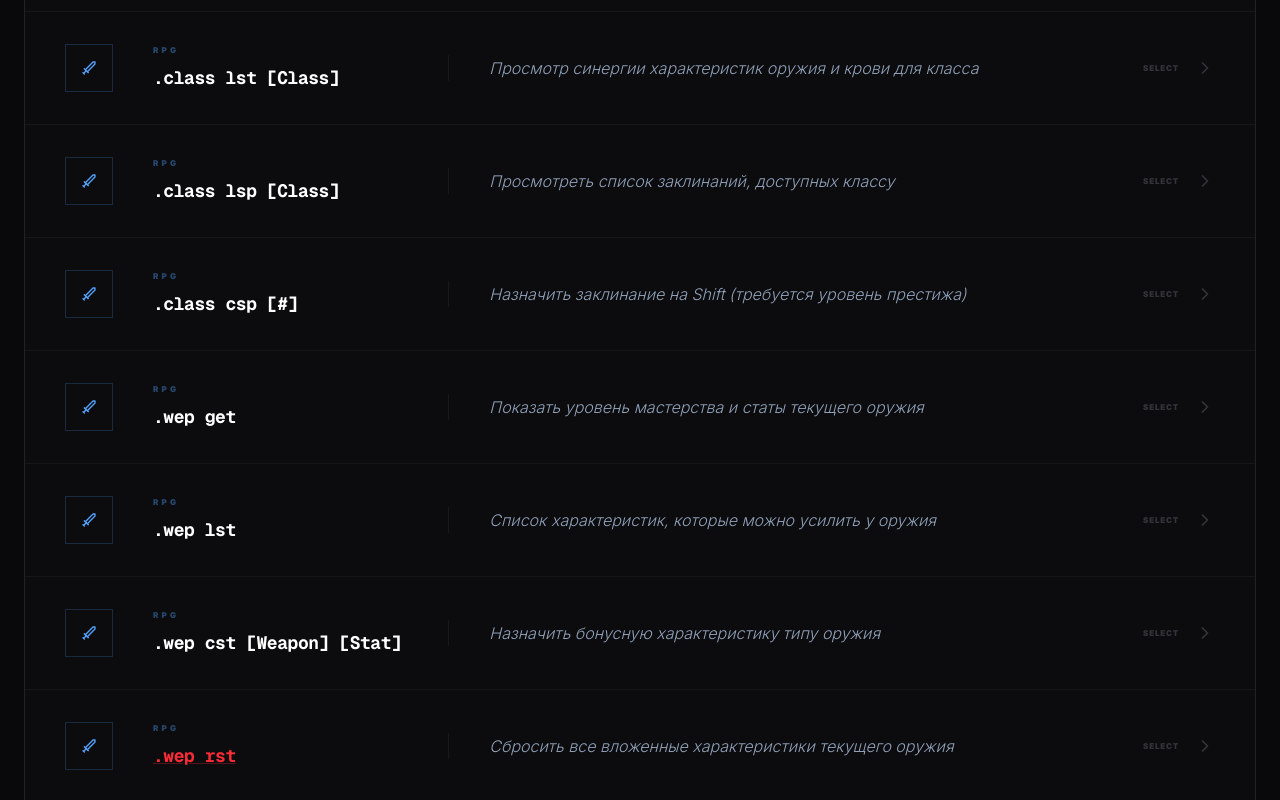
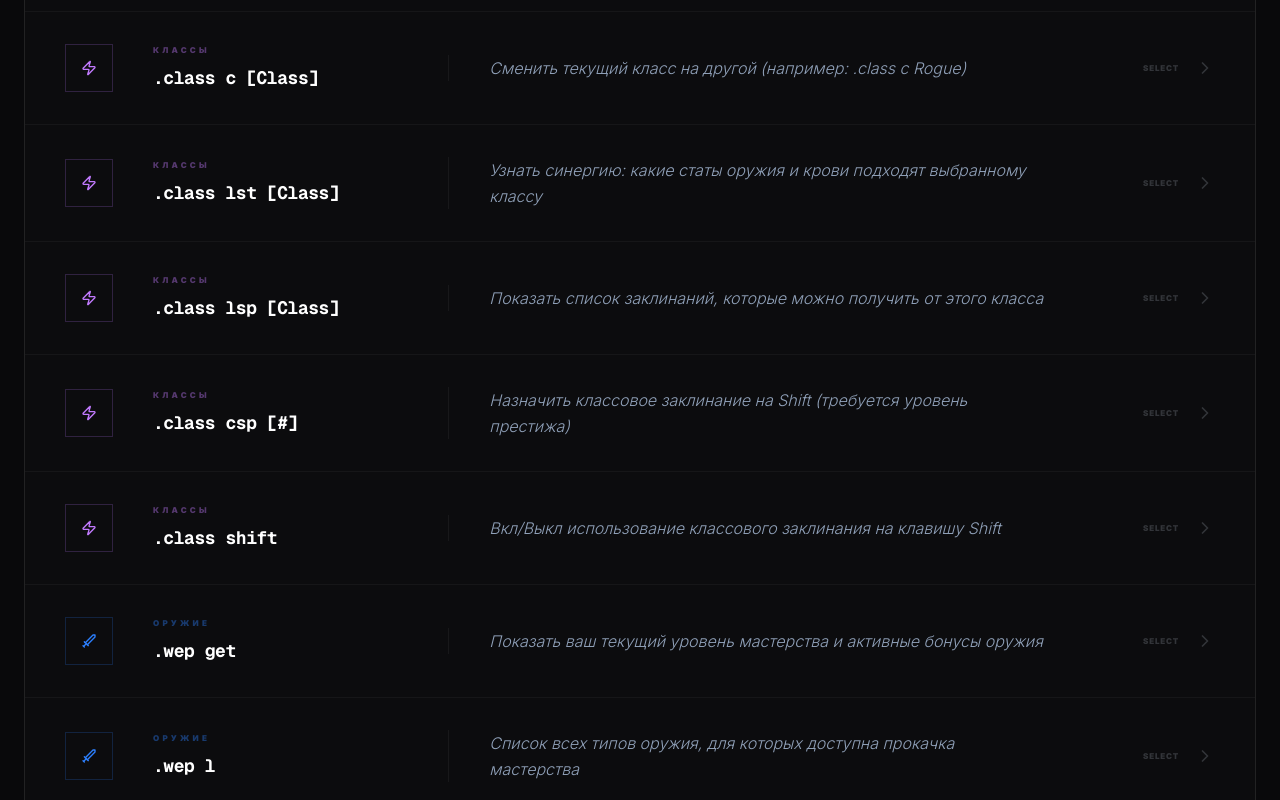
Before and after one commit to Evools/v-rising-mod, a Next.js app: page /commands in a window 1280 px wide. Shown: the part 1580-2380 px from the top of the page. Built offline with nearby package versions, Linux system fonts and the light colour scheme.

Commit message:
feat: обновить группы команд на "Классы" и "Оружие" с новыми описаниями и ярлыками

```diff
--- a/app/commands/page.tsx
+++ b/app/commands/page.tsx
@@ -42,9 +42,14 @@ const getGroupStyle = (group: string) => {
       border: "border-amber-400/20",
       icon: <Crown className="w-4 h-4" />,
     },
-    RPG: {
-      color: "text-blue-400",
-      border: "border-blue-400/20",
+    Классы: {
+      color: "text-purple-400",
+      border: "border-purple-400/20",
+      icon: <Zap className="w-4 h-4" />,
+    },
+    Оружие: {
+      color: "text-blue-500",
+      border: "border-blue-500/20",
       icon: <Sword className="w-4 h-4" />,
     },
     Логистика: {
@@ -86,7 +91,8 @@ function CommandsContent() {
   const categories = [
     "Все",
     "Основные",
-    "RPG",
+    "Классы",
+    "Оружие",
     "Престиж",
     "Наследие",
     "Фамильяры",
--- a/data/commands.json
+++ b/data/commands.json
@@ -38,55 +38,89 @@
     "desc": "Показать подробную статистику вашего персонажа"
   },
   {
-    "group": "RPG",
+    "group": "Классы",
     "cmd": ".class l",
-    "desc": "Просмотреть список всех доступных магических классов"
+    "desc": "Открыть реестр всех доступных магических классов",
+    "shortcut": ".class list"
   },
   {
-    "group": "RPG",
+    "group": "Классы",
     "cmd": ".class s [Class]",
-    "desc": "Выбрать или сменить класс (напр. .class s Paladin)"
+    "desc": "Выбрать специализацию (например: .class s Paladin)",
+    "shortcut": ".class select"
   },
   {
-    "group": "RPG",
-    "cmd": ".class lst [Class]",
-    "desc": "Просмотр синергии характеристик оружия и крови для класса"
+    "group": "Классы",
+    "cmd": ".class c [Class]",
+    "desc": "Сменить текущий класс на другой (например: .class c Rogue)",
+    "shortcut": ".class change"
   },
   {
-    "group": "RPG",
-    "cmd": ".class lsp [Class]",
-    "desc": "Просмотреть список заклинаний, доступных классу"
+    "group": "Классы",
+    "cmd": ".class lst [Class]",
+    "desc": "Узнать синергию: какие статы оружия и крови подходят выбранному классу",
+    "shortcut": ".class liststats"
   },
   {
-    "group": "RPG",
-    "cmd": ".class csp [#]",
-    "desc": "Назначить заклинание на Shift (требуется уровень престижа)"
+    "group": "Классы",
+    "cmd": ".class lsp [Class]",
+    "desc": "Показать список заклинаний, которые можно получить от этого класса",
+    "shortcut": ".class listspells"
   },
   {
-    "group": "RPG",
-    "cmd": ".wep get",
-    "desc": "Показать уровень мастерства и статы текущего оружия"
+    "group": "Классы",
+    "cmd": ".class csp [#]",
+    "desc": "Назначить классовое заклинание на Shift (требуется уровень престижа)",
+    "shortcut": ".class choosespell"
   },
   {
-    "group": "RPG",
-    "cmd": ".wep lst",
-    "desc": "Список характеристик, которые можно усилить у оружия"
+    "group": "Классы",
+    "cmd": ".class shift",
+    "desc": "Вкл/Выкл использование классового заклинания на клавишу Shift",
+    "shortcut": ".class lockshift"
   },
   {
-    "group": "RPG",
-    "cmd": ".wep cst [Weapon] [Stat]",
-    "desc": "Назначить бонусную характеристику типу оружия"
+    "group": "Оружие",
+    "cmd": ".wep get",
+    "desc": "Показать ваш текущий уровень мастерства и активные бонусы оружия",
+    "shortcut": ".weapon get"
   },
   {
-    "group": "RPG",
-    "cmd": ".wep rst",
-    "desc": "Сбросить все вложенные характеристики текущего оружия",
-    "danger": true
+    "group": "Оружие",
+    "cmd": ".wep l",
+    "desc": "Список всех типов оружия, для которых доступна прокачка мастерства",
+    "shortcut": ".weapon list"
   },
   {
-    "group": "RPG",
+    "group": "Оружие",
+    "cmd": ".wep lst",
+    "desc": "Просмотреть список характеристик, доступных для усиления (Expertise)",
+    "shortcut": ".weapon liststats"
+  },
+  {
+    "group": "Оружие",
+    "cmd": ".wep cst [Weapon] [Stat]",
+    "desc": "Выбрать и назначить характеристику для усиления конкретного типа оружия",
+    "shortcut": ".weapon choosestat"
+  },
+  {
+    "group": "Оружие",
     "cmd": ".wep locksp",
-    "desc": "Заблокировать текущие заклинания для использования без оружия"
+    "desc": "Зафиксировать заклинания для использования в слотах без оружия (Unarmed)",
+    "shortcut": ".weapon lockspells"
+  },
+  {
+    "group": "Оружие",
+    "cmd": ".wep log",
+    "desc": "Вкл/Выкл отображение в чате логов получения опыта оружия",
+    "shortcut": ".weapon log"
+  },
+  {
+    "group": "Оружие",
+    "cmd": ".wep rst",
+    "desc": "Полный сброс всех вложенных характеристик для текущего оружия",
+    "shortcut": ".weapon resetstats",
+    "danger": true
   },
   {
     "group": "Наследие",
```
